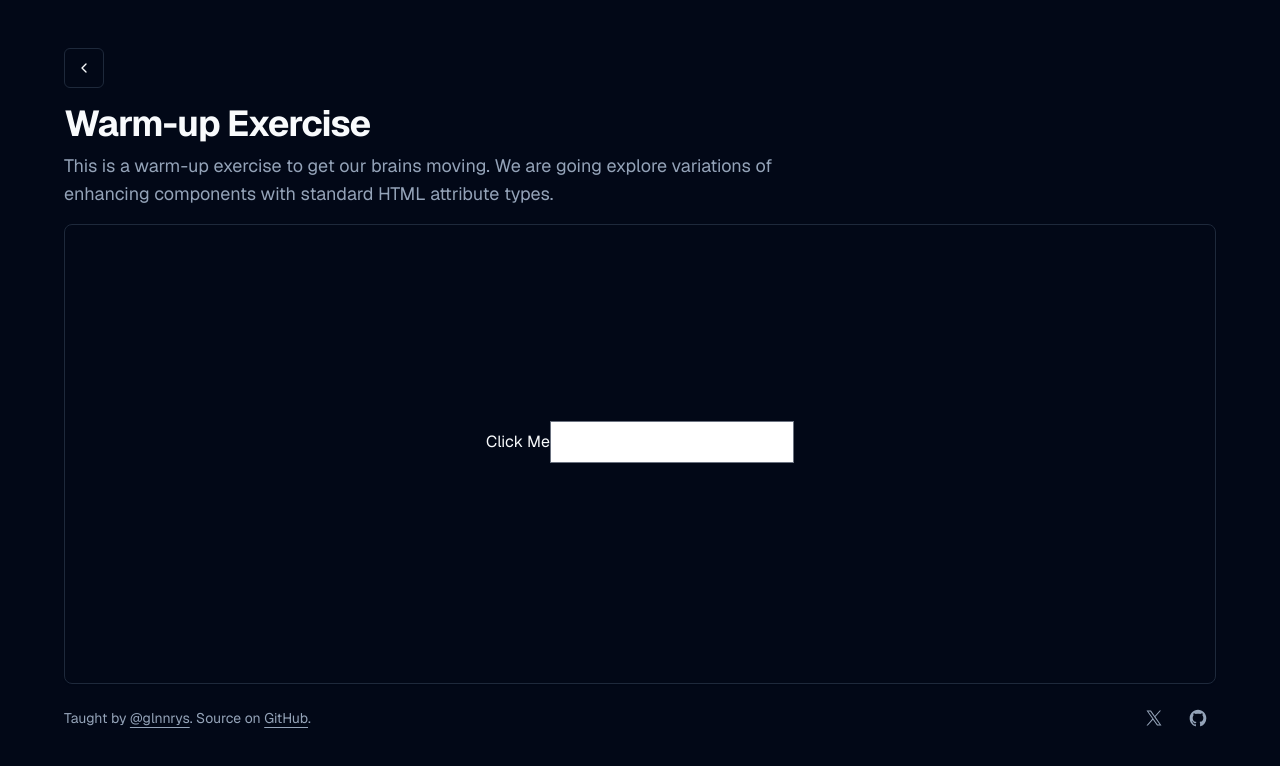
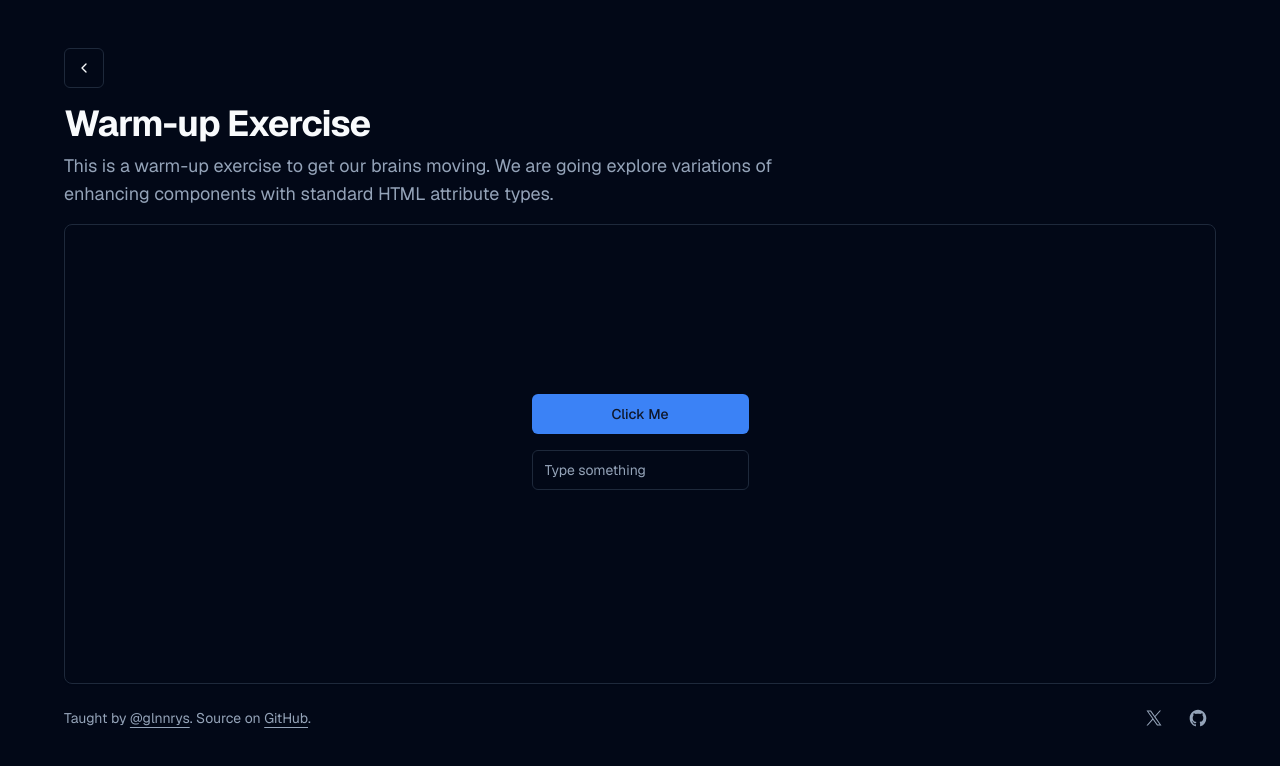
Before and after one commit to glennreyes/advanced-typescript-workshop, a Next.js app: page /warm-up in a window 1280 px wide. Shown: the top 766 px of the page. Built offline with nearby package versions, Linux system fonts and the light colour scheme.

Commit message:
Flesh out warm up session

```diff
--- a/app/session-1/page.tsx
+++ b/app/session-1/page.tsx
@@ -3,7 +3,7 @@
 import { H1 } from '@/components/typography/h1';
 import { Lead } from '@/components/typography/lead';
 import { Button } from '@/components/ui/button';
-import { Card, CardContent, CardHeader } from '@/components/ui/card';
+import { Card, CardContent } from '@/components/ui/card';
 import { Session1 } from '@/exercises/1-session';
 import { ChevronLeft } from 'lucide-react';
 import Link from 'next/link';
@@ -20,11 +20,9 @@
       <Lead>Discriminated Union Types and Function Component Overloads.</Lead>
     </div>
     <Card className="flex flex-1 flex-col items-center justify-center">
-      <CardHeader>
-        <CardContent>
-          <Session1 />
-        </CardContent>
-      </CardHeader>
+      <CardContent className="flex flex-col gap-4">
+        <Session1 />
+      </CardContent>
     </Card>
   </div>
 );
--- a/app/warm-up/page.tsx
+++ b/app/warm-up/page.tsx
@@ -3,7 +3,7 @@
 import { H1 } from '@/components/typography/h1';
 import { Lead } from '@/components/typography/lead';
 import { Button } from '@/components/ui/button';
-import { Card, CardContent, CardHeader } from '@/components/ui/card';
+import { Card, CardContent } from '@/components/ui/card';
 import { WarmUp } from '@/exercises/0-warm-up';
 import { ChevronLeft } from 'lucide-react';
 import Link from 'next/link';
@@ -24,11 +24,9 @@
       </Lead>
     </div>
     <Card className="flex flex-1 flex-col items-center justify-center">
-      <CardHeader>
-        <CardContent>
-          <WarmUp />
-        </CardContent>
-      </CardHeader>
+      <CardContent className="flex flex-col gap-4">
+        <WarmUp />
+      </CardContent>
     </Card>
   </div>
 );
--- /dev/null
+++ b/components/ui/input.tsx
@@ -0,0 +1,26 @@
+import type { InputHTMLAttributes } from 'react';
+
+import { cn } from '@/lib/utils';
+import { forwardRef } from 'react';
+
+export const inputClasses =
+  'flex h-10 w-full rounded-md border border-input bg-background px-3 py-2 text-sm ring-offset-background file:border-0 file:bg-transparent file:text-sm file:font-medium placeholder:text-muted-foreground focus-visible:outline-none focus-visible:ring-2 focus-visible:ring-ring focus-visible:ring-offset-2 disabled:cursor-not-allowed disabled:opacity-50';
+
+export interface InputProps extends InputHTMLAttributes<HTMLInputElement> {}
+
+const Input = forwardRef<HTMLInputElement, InputProps>(
+  ({ className, type, ...props }, ref) => {
+    return (
+      <input
+        className={cn(inputClasses, className)}
+        ref={ref}
+        type={type}
+        {...props}
+      />
+    );
+  },
+);
+
+Input.displayName = 'Input';
+
+export { Input };
--- a/exercises/0-warm-up.tsx
+++ b/exercises/0-warm-up.tsx
@@ -1,32 +1,45 @@
+'use client';
+
 import type { FC } from 'react';
 
+import { buttonVariants } from '@/components/ui/button';
+import { inputClasses } from '@/components/ui/input';
+import { cn } from '@/lib/utils';
+
 export const WarmUp: FC = () => {
-  // TODO: Warm-up Exercise:
-  // Enhance the components below with standard HTML attribute types.
-  // Start with exploring a button of following types and understand the differences:
-  // - React.HTMLAttributes<HTMLInputElement>
-  // - React.HTMLProps<HTMLButtonElement>
-  // - JSX.IntrinsicElements['button'];
-  // - React.ButtonHTMLAttributes<HTMLButtonElement>
-  // - React.ComponentProps<'button'>
-  // - React.ComponentPropsWith<'button'>
-  // - React.ComponentPropsWithoutRef<'button'>
   return (
     <>
-      <Button>Click Me</Button>
-      <Input type="email" />
+      <Button
+        onClick={() => {
+          alert('Click');
+        }}
+      >
+        Click Me
+      </Button>
+      <Input placeholder="Type something" type="email" />
     </>
   );
 };
 
+// TODO: Warm-up Exercise:
+// Enhance the components below with standard HTML attribute types.
+// Start with exploring a button of following types and understand the differences:
+// - React.HTMLAttributes<HTMLInputElement>
+// - React.HTMLProps<HTMLButtonElement>
+// - JSX.IntrinsicElements['button'];
+// - React.ButtonHTMLAttributes<HTMLButtonElement>
+// - React.ComponentProps<'button'>
+// - React.ComponentPropsWith<'button'>
+// - React.ComponentPropsWithoutRef<'button'>
 interface ButtonProps {}
 
-const Button: FC<ButtonProps> = (props) => {
-  return <button {...props} />;
+const Button: FC<ButtonProps> = ({ className, ...props }) => {
+  return <button {...props} className={cn(buttonVariants({ className }))} />;
 };
 
+// TODO
 interface InputProps {}
 
-const Input: FC<InputProps> = (props) => {
-  return <input {...props} />;
+const Input: FC<InputProps> = ({ className, ...props }) => {
+  return <input {...props} className={cn(inputClasses, className)} />;
 };
```
